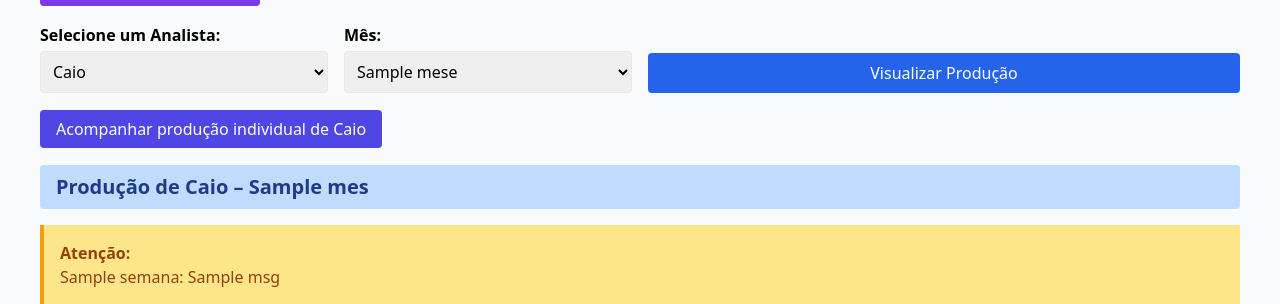
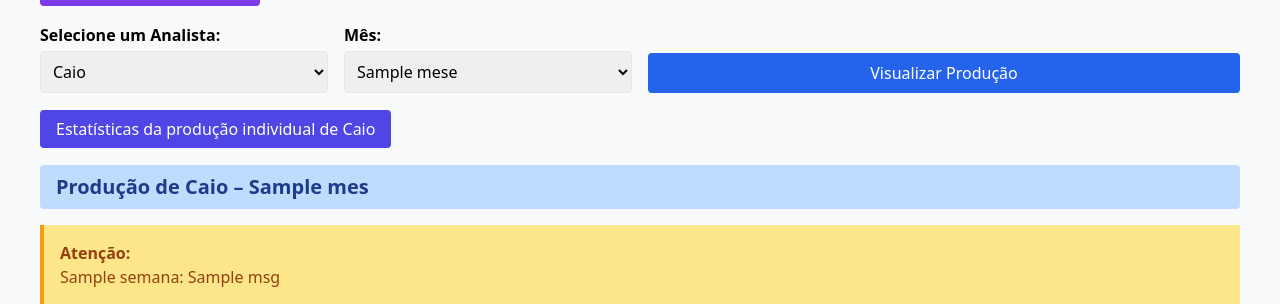
Before and after one commit to albertjr99/sistema_producao, a Flask app: template templates/painel_gerente.html in a window 1280 px wide. Shown: the part 177-481 px from the top of the page. Run offline with Flask 3, Linux system fonts and the light colour scheme; the template is opened without the code that fills it: values that come from a table or form of the project are taken from there, most other values are stand-ins (such as "Sample title", 1, 10 or a date in 2020).

Commit message:
Update painel_gerente.html

```diff
--- a/templates/painel_gerente.html
+++ b/templates/painel_gerente.html
@@ -56,10 +56,13 @@
                         analista_id=usuario_selecionado.id,
                         mes=mes) }}"
        class="bg-indigo-600 text-white px-4 py-2 rounded">
-      Acompanhar produção individual de {{ usuario_selecionado.nome }}
+      Estatísticas da produção individual de {{ usuario_selecionado.nome }}
     </a>
   </div>
   {% endif %}
+
+
+
 
   {% if usuario_selecionado %}
     <!-- produção detalhada (igual ao que você já tinha) -->
```
